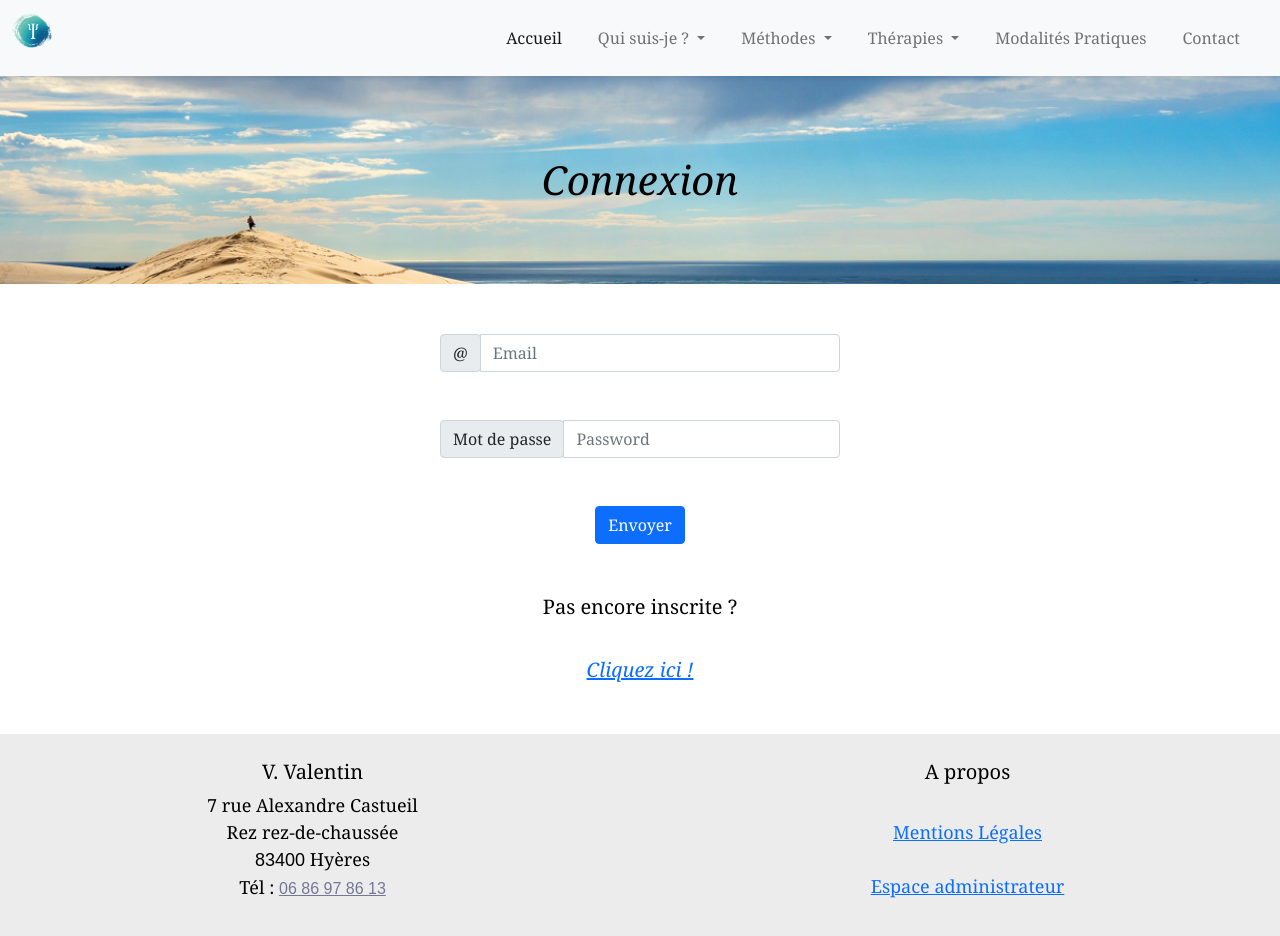
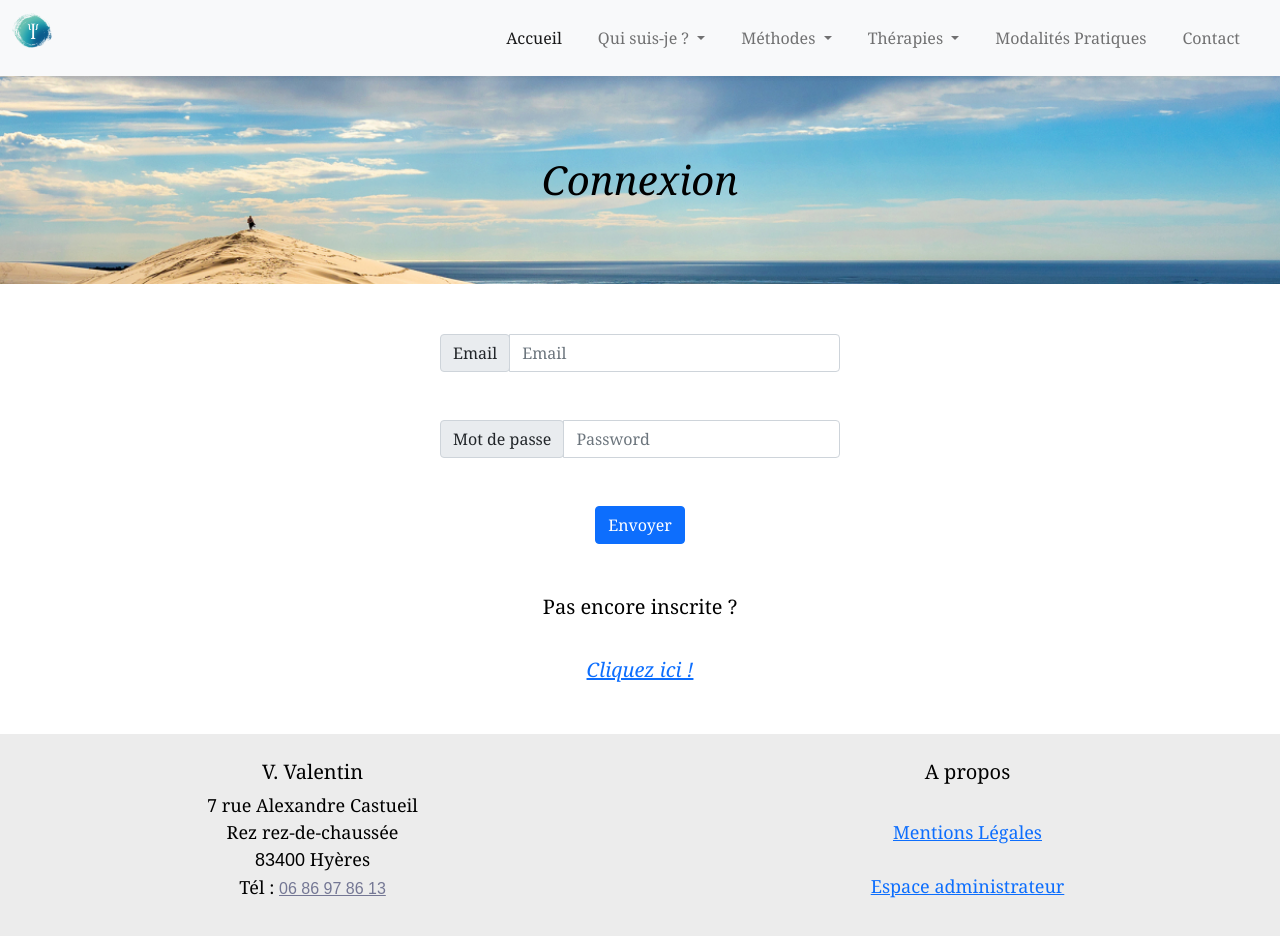
Before and after one commit to Franckyroquai/Site-Dr-Valentin-Vue, a Vue app: page /login in a window 1280 px wide. Shown: the top 936 px of the page. Built offline with nearby package versions, Linux system fonts and the light colour scheme; no server answers.

Commit message:
chgt titre du champs email(@ auparavant)

```diff
--- a/src/components/Login.vue
+++ b/src/components/Login.vue
@@ -5,7 +5,7 @@
     <div class="container">
              <form>
                  <div class="input-group mb-3">
-                     <div class="input-group-prepend"><span class="input-group-text" aria-label="arobase">@</span></div>
+                     <div class="input-group-prepend"><span class="input-group-text" aria-label="Email">Email</span></div>
                      <input type="email" class="form-control" placeholder="Email" id="email" v-model="state.email" />
                      <!-- <input type="text" placeholder="Email" v-model="state.email" /> -->
         <span v-if="v$.email.$error">
```
